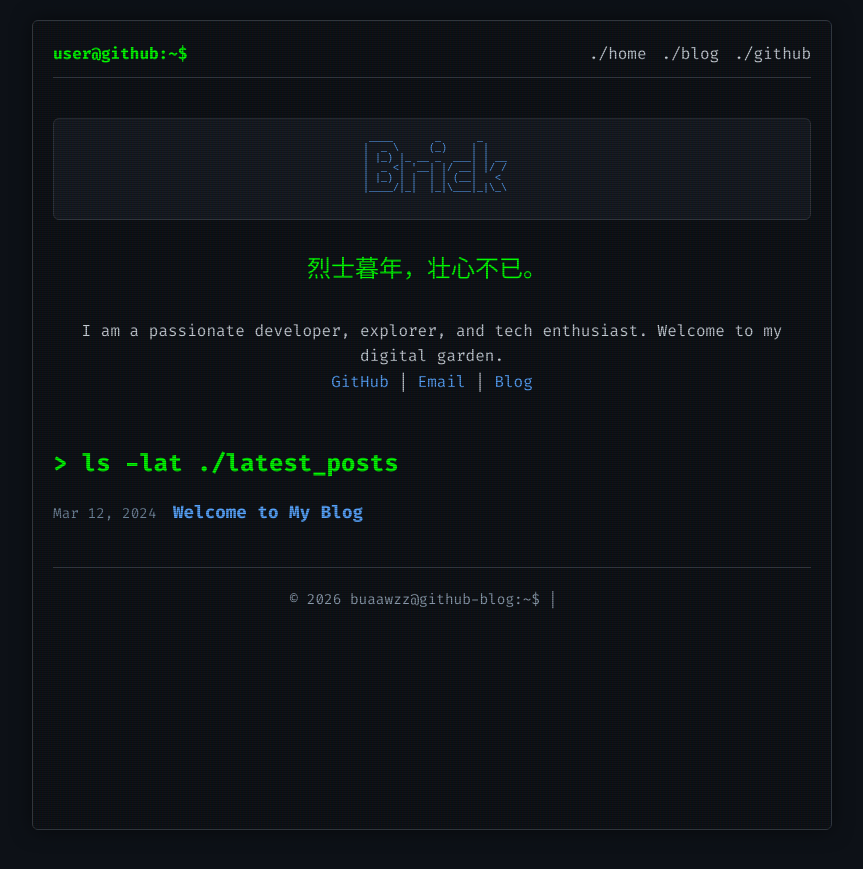
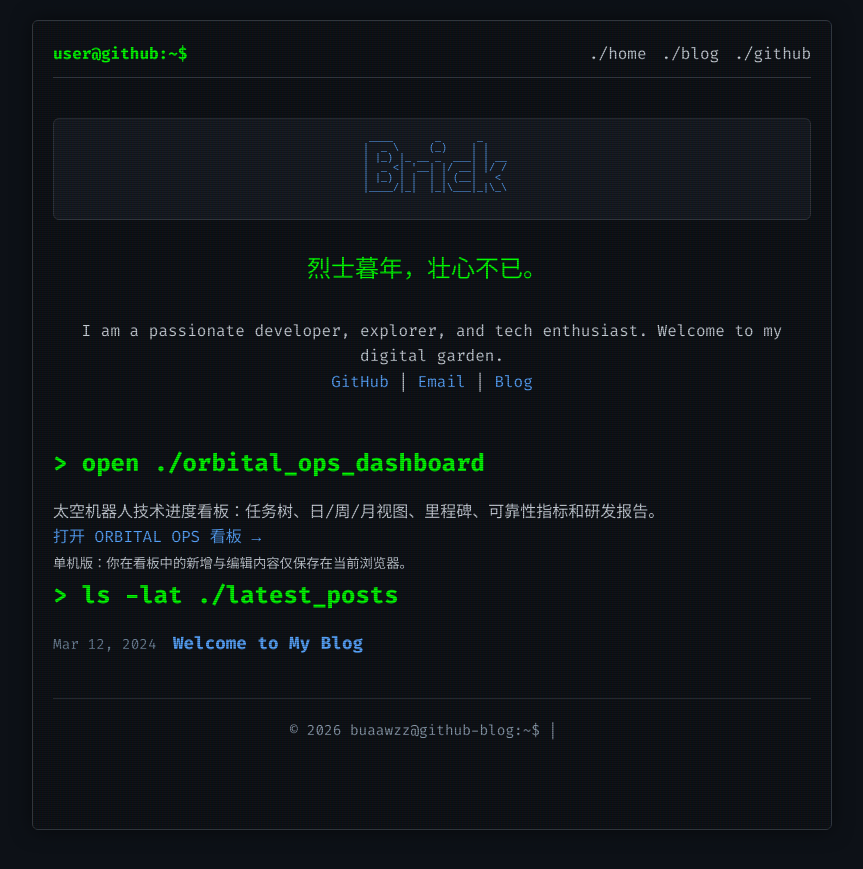
Before and after one commit to Brickkkkkk/Brickkkkkk.github.io, a Jekyll site: the page built from index.html, in a window 1280 px wide. Shown: the top 869 px of the page, without its empty margins (208-1071 px from the left). Built offline with Jekyll 4.4.1, drawn with Linux system fonts in a browser that asks for light colours.

Commit message:
Add Orbital Ops dashboard link to homepage

```diff
--- a/index.html
+++ b/index.html
@@ -29,6 +29,18 @@ title: Home
     </div>
 </div>
 
+
+<section class="featured-dashboard">
+    <h2>&gt; open ./orbital_ops_dashboard</h2>
+    <p>
+        太空机器人技术进度看板：任务树、日/周/月视图、里程碑、可靠性指标和研发报告。
+    </p>
+    <p>
+        <a class="post-link" href="/orbital-ops/">打开 ORBITAL OPS 看板 →</a>
+    </p>
+    <small>单机版：你在看板中的新增与编辑内容仅保存在当前浏览器。</small>
+</section>
+
 <div class="recent-posts">
     <h2>> ls -lat ./latest_posts</h2>
     <ul class="post-list">
```
